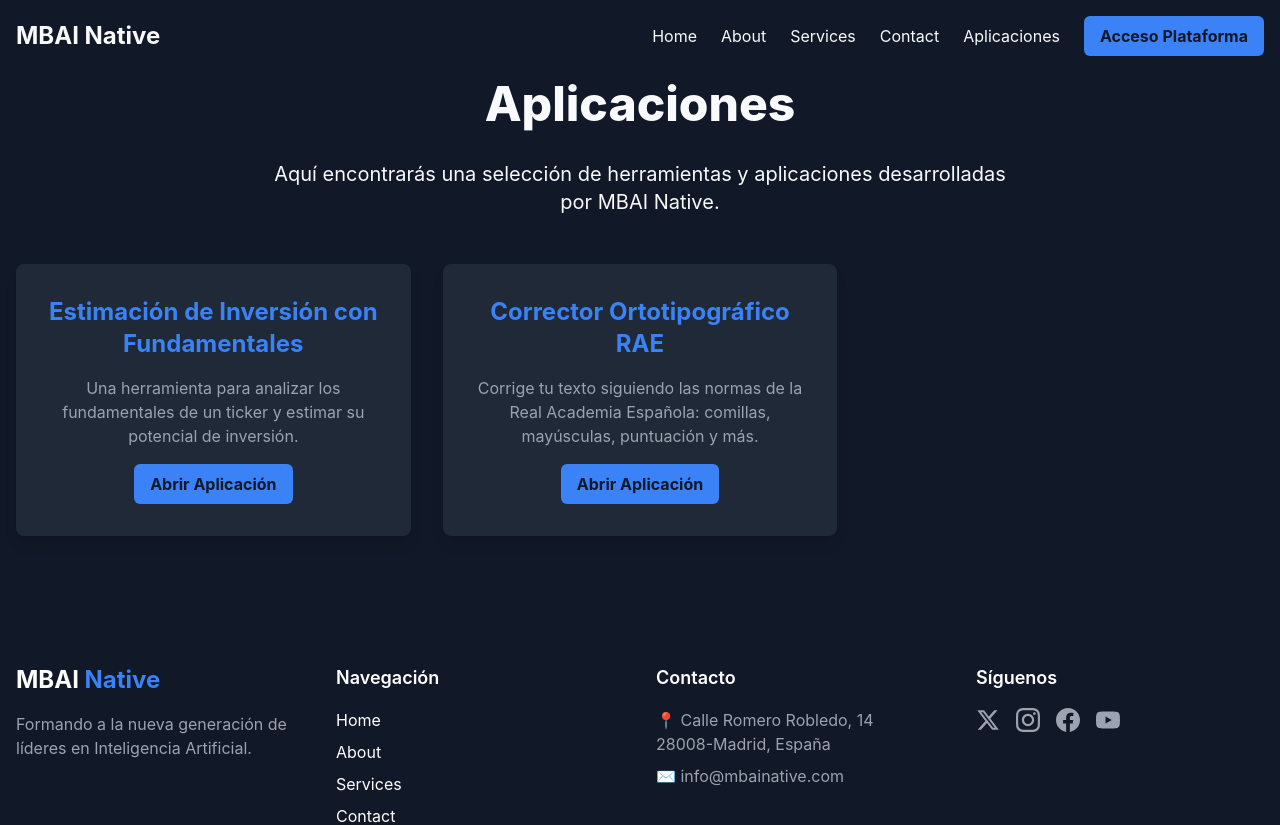
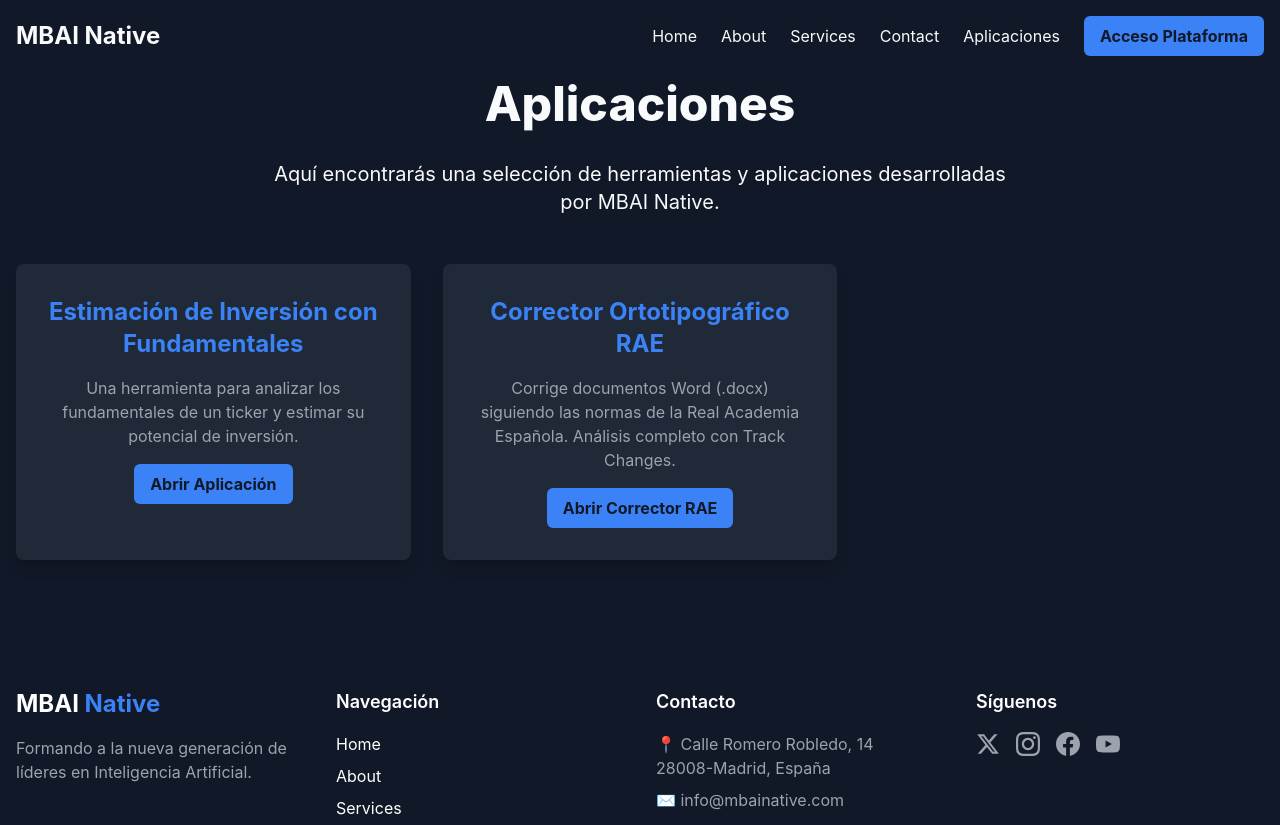
Before and after one commit to lbt00001-beep/mbainative-website, a Next.js app in the folder app/: page /aplicaciones in a window 1280 px wide. Shown: the top 825 px of the page. Built offline with nearby package versions, Linux system fonts and the light colour scheme.

Commit message:
feat: enlazar corrector RAE a pythonanywhere

```diff
--- a/app/app/aplicaciones/page.tsx
+++ b/app/app/aplicaciones/page.tsx
@@ -26,14 +26,16 @@
           <div className="bg-[--dark-gray] p-8 rounded-lg shadow-lg hover:shadow-xl transition-shadow">
             <h3 className="text-2xl font-bold text-[--accent] mb-4">Corrector Ortotipográfico RAE</h3>
             <p className="text-[--secondary] mb-4">
-              Corrige tu texto siguiendo las normas de la Real Academia Española: comillas, mayúsculas, puntuación y más.
+              Corrige documentos Word (.docx) siguiendo las normas de la Real Academia Española. Análisis completo con Track Changes.
             </p>
-            <Link
-              href="/aplicaciones/corrector-rae"
+            <a
+              href="https://mbainative.pythonanywhere.com"
+              target="_blank"
+              rel="noopener noreferrer"
               className="bg-[--accent] hover:bg-[--accent]/90 text-[--primary] font-bold py-2 px-4 rounded-md transition-colors inline-block"
             >
-              Abrir Aplicación
-            </Link>
+              Abrir Corrector RAE
+            </a>
           </div>
         </div>
       </div>
```
